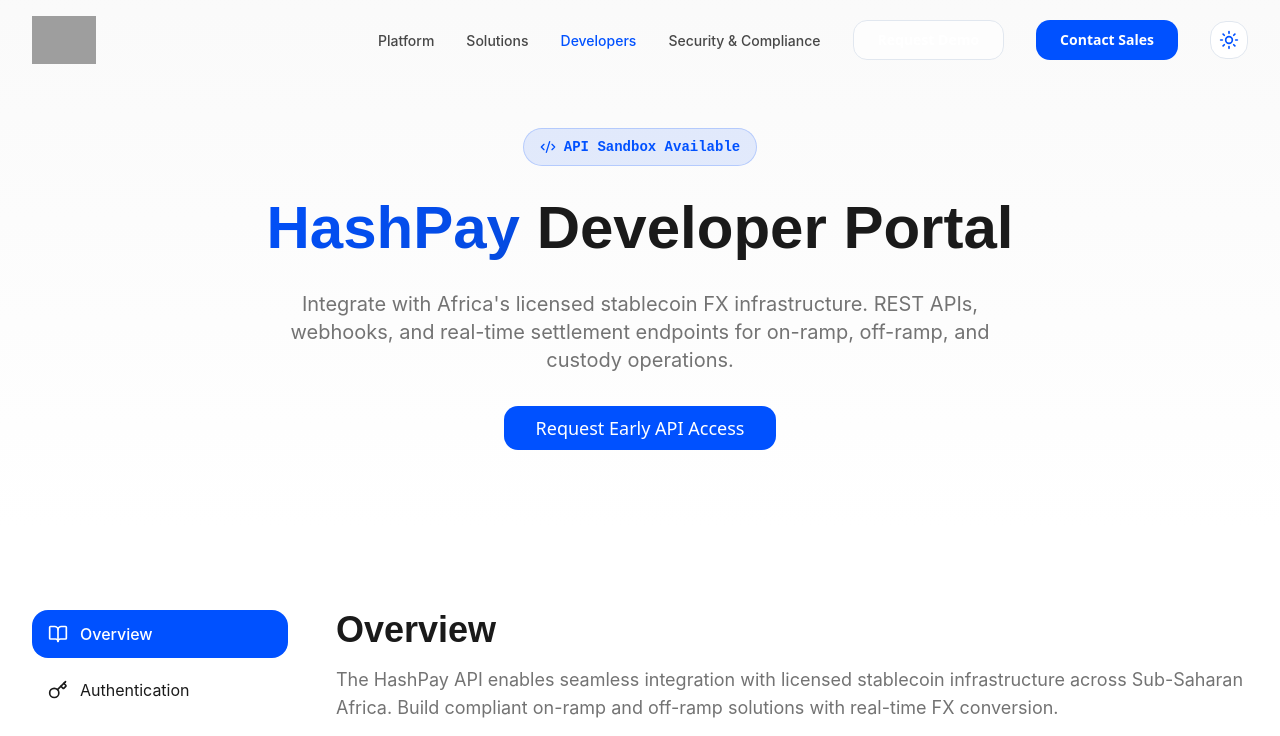
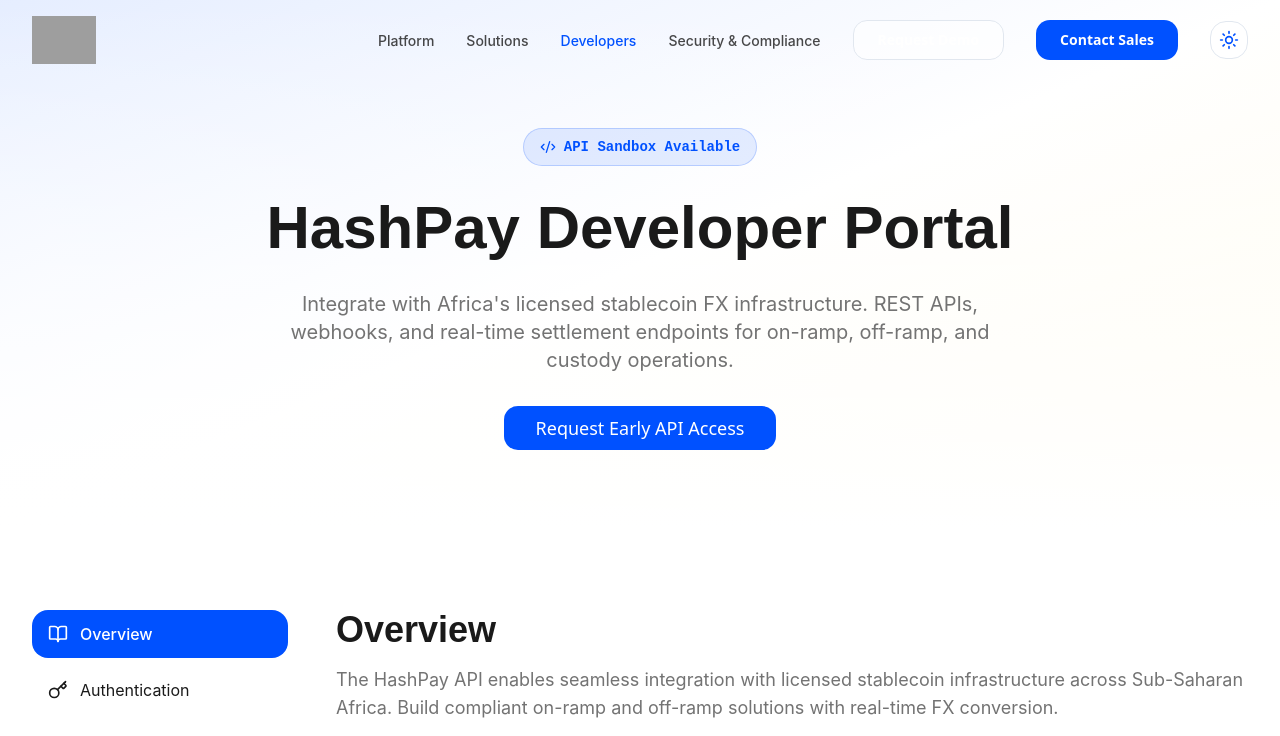
Before and after one commit to FHNexius/hashpay-africa-flow, a React (Vite) app: page /developers in a window 1280 px wide. Shown: the top 736 px of the page. Built offline with nearby package versions, Linux system fonts and the light colour scheme; grey boxes are pictures that could not be loaded; the HTML template or start-up script is replaced by a standard one.

Commit message:
Revert background changes
Reverted background changes on the developer portal title area.

```diff
--- a/src/pages/Developers.tsx
+++ b/src/pages/Developers.tsx
@@ -276,8 +276,12 @@ print(lock)`,
       <Navigation />
 
       {/* Hero Section */}
-      <section className="pt-32 pb-20 bg-gradient-to-b from-secondary to-background">
-        <div className="container mx-auto px-4 sm:px-6 lg:px-8">
+      <section className="relative pt-32 pb-20 overflow-hidden">
+        {/* Animated gradient background */}
+        <div className="absolute inset-0 bg-gradient-to-br from-primary/10 via-background to-yellow-accent/10" />
+        <div className="absolute inset-0 bg-gradient-to-b from-transparent via-background/50 to-background" />
+
+        <div className="container relative z-10 mx-auto px-4 sm:px-6 lg:px-8">
           <motion.div className="max-w-4xl mx-auto text-center space-y-8" initial={{
           opacity: 0,
           y: 20
@@ -292,8 +296,8 @@ print(lock)`,
               <span className="text-sm font-mono text-primary font-semibold">API Sandbox Available</span>
             </div>
 
-            <h1 className="text-5xl sm:text-6xl font-heading font-bold">
-              <span className="text-gradient animate-gradient">HashPay</span> Developer Portal
+            <h1 className="text-5xl sm:text-6xl font-heading font-bold text-foreground">
+              HashPay Developer Portal
             </h1>
 
             <p className="text-xl text-muted-foreground font-body max-w-3xl mx-auto">
```
